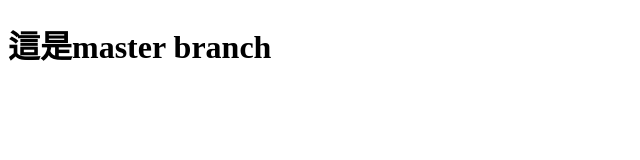
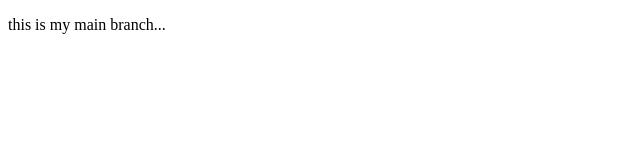
Before and after one commit to k1o8n3e/0522test, a plain HTML site: page index.html in a window 1280 px wide. Shown: the whole page, without its empty margins (0-640 px from the left). Drawn offline with Linux system fonts and the light colour scheme.

Commit message:
change from h1 to p

```diff
--- a/index.html
+++ b/index.html
@@ -7,6 +7,6 @@
     <title>Document</title>
   </head>
   <body>
-    <h1>這是master branch</h1>
+    <p>this is my main branch...</p>
   </body>
 </html>
```
